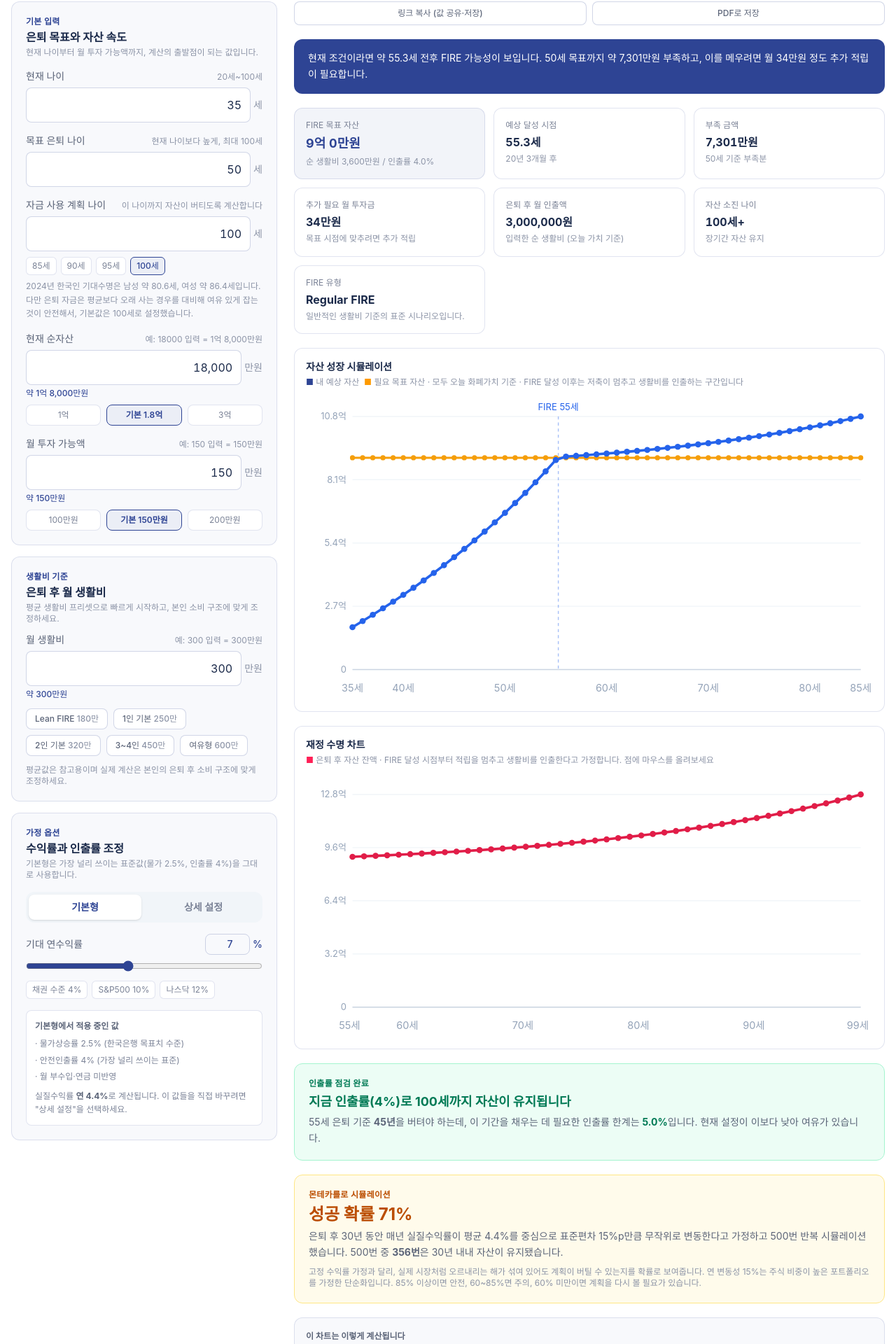
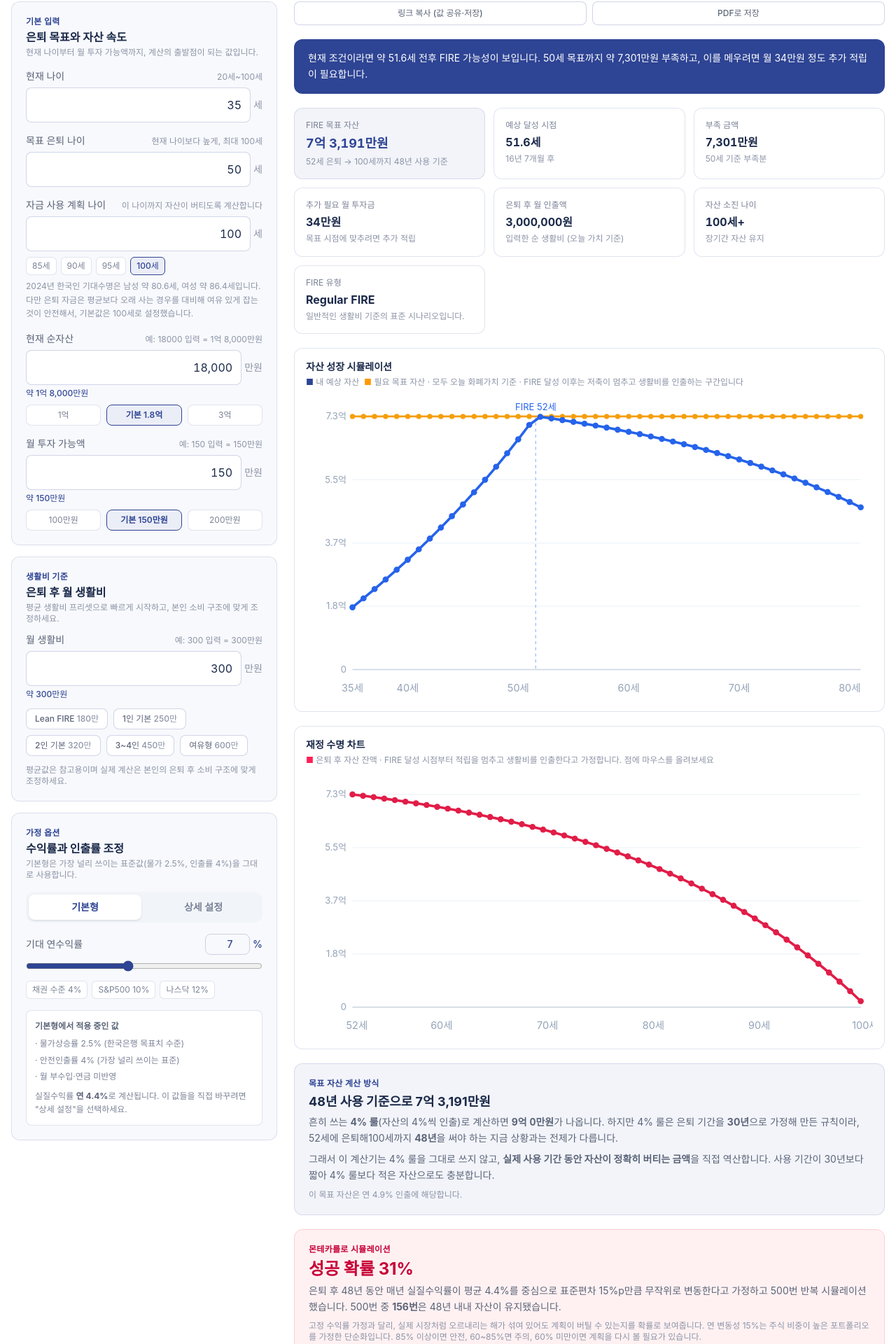
Before and after one commit to parkdane/pay-calc, a Next.js app: page /calc/fire in a window 1280 px wide. Shown: the part 305-2225 px from the top of the page at 70% size. Built offline with nearby package versions, Linux system fonts and the light colour scheme; a web font is replaced by a local one.

Commit message:
fire: 목표자산·달성나이를 실제 필요액 기준으로 통일, 4%룰은 참고값으로 분리

```diff
--- a/components/FireCalc.tsx
+++ b/components/FireCalc.tsx
@@ -181,8 +181,8 @@ export default function FireCalc() {
   const r = useMemo(() => {
     const netMonthly = Math.max(0, monthlyExpense - sideIncome - pension);
     const annualExpense = netMonthly * 10000 * 12;
-    // 사용자가 입력한 인출률 기준 목표 자산 (흔히 말하는 "4% 룰" 방식)
-    const fireNumber = annualExpense / (withdrawRate / 100);
+    // 흔히 말하는 "4% 룰" 기준 목표 자산 (참고 표시용 — 30년 은퇴를 전제로 한 근사값)
+    const ruleOfThumbNumber = annualExpense / (withdrawRate / 100);
 
     // ── 실질(오늘 화폐가치) 기준 시뮬레이션 ──
     // 명목수익률에서 물가상승률을 제거한 "실질수익률"로 자산을 굴린다.
@@ -196,7 +196,6 @@ export default function FireCalc() {
     const saveDecay = growSavings ? 1 : Math.pow(1 / (1 + inflation / 100), 1 / 12);
 
     const startAsset = asset * 10000;
-    const already = startAsset >= fireNumber;
     // 설정한 기대수명까지만 시뮬레이션
     const maxMonths = Math.max(0, Math.round((lifeExpectancy - age) * 12));
 
@@ -225,23 +224,28 @@ export default function FireCalc() {
       return hi;
     };
 
-    // 1) 달성 시점 계산 — 목표 자산(fireNumber)은 오늘 가치로 고정, 자산은 실질수익률로 성장
+    // 1) 달성 시점 계산 — 매달 "그 나이에 은퇴할 경우 필요한 자산"과 현재 자산을 비교한다.
+    //    늦게 은퇴할수록 써야 할 기간이 짧아 필요 자산이 줄어들기 때문에,
+    //    고정된 목표(4% 룰 근사값)를 쓰면 실제보다 은퇴 시점을 늦게 잡게 된다.
+    const already = startAsset >= requiredAssetFor(age);
     let cur = startAsset;
-    const target = fireNumber;
     let curSave = save;
     let months = 0;
     if (!already) {
-      while (cur < target && months < maxMonths) {
+      while (months < maxMonths) {
         cur = cur * (1 + mRet) + curSave;
         curSave = curSave * saveDecay;
         months++;
+        if (cur >= requiredAssetFor(age + months / 12)) break;
       }
     }
-    const reached = already || (cur >= target && months < maxMonths);
+    const reached = already || (months < maxMonths && cur >= requiredAssetFor(age + months / 12));
     const reachAge = already ? age : reached ? age + months / 12 : null;
     const reachMonths = already ? 0 : reached ? months : null;
-    // 달성 시점의 실제 자산 (목표를 살짝 초과 달성하므로 fireNumber와 다를 수 있다)
+    // 달성 시점의 실제 자산 (목표를 살짝 초과 달성하므로 목표치와 다를 수 있다)
     const assetAtRetire = already ? startAsset : cur;
+    // 화면에 표시할 목표 자산 = 실제 은퇴 시점 기준 필요 자산
+    const fireNumber = reachAge !== null ? requiredAssetFor(reachAge) : requiredAssetFor(retireAge > age ? retireAge : age);
 
     // 2) 차트용 경로: 달성 시점 이후 10년을 더 이어서 추세를 보여줌
     //    실질 기준이므로 목표선(target)은 수평으로 고정된다
@@ -396,6 +400,7 @@ export default function FireCalc() {
       safeWithdrawRate,
       retirementYears,
       requiredAtRetireAge,
+      ruleOfThumbNumber,
     };
   }, [age, retireAge, asset, monthlySave, monthlyExpense, returnRate, inflation, withdrawRate, sideIncome, pension, growSavings, lifeExpectancy]);
 
@@ -405,7 +410,7 @@ export default function FireCalc() {
   const monteCarlo = useMemo(() => {
     if (r.reachAge === null) return null;
     const TRIALS = 500;
-    const HORIZON_YEARS = 30;
+    const HORIZON_YEARS = Math.max(1, Math.round(r.retirementYears ?? 30));
     const ANNUAL_VOL = 0.15; // 주식 비중 높은 포트폴리오 기준 연 변동성 가정(단순화)
     const monthlyMean = r.mRet;
     const monthlySd = ANNUAL_VOL / Math.sqrt(12);
@@ -533,6 +538,12 @@ export default function FireCalc() {
               suffix="세"
               max={110}
             />
+            {lifeExpectancy <= age && (
+              <p className="mt-1.5 rounded-lg border border-amber-200 bg-amber-50 px-3 py-2 text-xs text-amber-700">
+                자금 사용 계획 나이가 현재 나이보다 낮거나 같습니다. 은퇴 후 쓸 기간이 없어 목표 자산이 0으로
+                계산됩니다. 현재 나이보다 높게 설정해주세요.
+              </p>
+            )}
             <div className="mt-2 flex flex-wrap gap-1.5">
               {[85, 90, 95, 100].map((v) => (
                 <button
@@ -691,10 +702,11 @@ export default function FireCalc() {
                   </span>
                 </span>
               </label>
-              <Slider label="안전인출률" value={withdrawRate} onChange={setWithdrawRate} min={2.5} max={5} step={0.5} />
+              <Slider label="안전인출률 (참고용)" value={withdrawRate} onChange={setWithdrawRate} min={2.5} max={5} step={0.5} />
               <p className="text-xs leading-relaxed text-[#8B93A6]">
-                안전인출률은 은퇴 후 자산의 몇 %를 매년 꺼내 쓸지를 정하는 값입니다. 4%가 표준으로 쓰이며,
-                낮출수록 목표 자산이 커지는 대신 자산이 바닥날 위험이 줄어듭니다.
+                이 계산기의 목표 자산은 인출률이 아니라 "자금 사용 계획 나이까지 실제로 버티는 금액"을 직접
+                역산해 정합니다. 여기서 정한 인출률은 결과 화면에서 흔히 쓰는 4% 룰과 비교해보는 참고값으로만
+                쓰입니다.
               </p>
               <div className="grid grid-cols-2 gap-4 border-t border-[rgba(46,68,148,0.14)] pt-4">
                 <Field label="월 부수입" value={sideIncome} onChange={setSideIncome} suffix="만원" />
@@ -763,7 +775,13 @@ export default function FireCalc() {
             highlight
             label="FIRE 목표 자산"
             value={eokFull(r.fireNumber)}
-            sub={`순 생활비 ${(r.netMonthly * 12).toLocaleString("ko-KR")}만원 / 인출률 ${withdrawRate.toFixed(1)}%`}
+            sub={
+              r.reachAge !== null
+                ? `${Math.round(r.reachAge)}세 은퇴 → ${lifeExpectancy}세까지 ${Math.round(
+                    lifeExpectancy - r.reachAge
+                  )}년 사용 기준`
+                : `순 생활비 월 ${r.netMonthly.toLocaleString("ko-KR")}만원 기준`
+            }
           />
           <Card
             label="예상 달성 시점"
@@ -807,46 +825,34 @@ export default function FireCalc() {
         {/* 재정 수명 차트 */}
         <DepletionChart path={r.depletionPath} depletionAge={r.depletionAge} lifeExpectancy={lifeExpectancy} />
 
-        {/* 인출률 적정성 경고 */}
-        {r.safeWithdrawRate !== null && r.retirementYears !== null && r.depletionAge !== null && (
-          <div className="rounded-xl border border-rose-200 bg-rose-50 p-5">
-            <p className="text-xs font-semibold uppercase tracking-wide text-rose-700">인출률 점검 필요</p>
-            <p className="mt-1 text-lg font-bold text-rose-700">
-              지금 인출률({withdrawRate}%)로는 {Math.round(r.depletionAge)}세에 자산이 바닥납니다
+        {/* 4% 룰 대비 안내 */}
+        {r.reachAge !== null && r.retirementYears !== null && (
+          <div className="rounded-xl border border-[rgba(46,68,148,0.14)] bg-[rgba(46,68,148,0.06)] p-5">
+            <p className="text-xs font-semibold uppercase tracking-wide text-[#2E4494]">목표 자산 계산 방식</p>
+            <p className="mt-1 text-lg font-bold text-[#1B2A4A]">
+              {Math.round(r.retirementYears)}년 사용 기준으로 {eokFull(r.fireNumber)}
             </p>
             <p className="mt-1 text-sm leading-relaxed text-[#5B6478]">
-              {Math.round(r.reachAge ?? 0)}세에 은퇴하면 {lifeExpectancy}세까지{" "}
-              <strong>{Math.round(r.retirementYears)}년</strong>을 버텨야 합니다. 흔히 쓰는 4% 룰은 은퇴 기간을{" "}
-              <strong>30년</strong>으로 가정하고 만들어진 규칙이라, 조기 은퇴로 기간이 길어지면 그대로 적용하기
-              어렵습니다.
+              흔히 쓰는 <strong>4% 룰</strong>(자산의 4%씩 인출)로 계산하면{" "}
+              <strong className="tabular-nums">{eokFull(r.ruleOfThumbNumber)}</strong>가 나옵니다. 하지만 4% 룰은
+              은퇴 기간을 <strong>30년</strong>으로 가정해 만든 규칙이라, {Math.round(r.reachAge)}세에 은퇴해
+              {lifeExpectancy}세까지 <strong>{Math.round(r.retirementYears)}년</strong>을 써야 하는 지금 상황과는
+              전제가 다릅니다.
             </p>
-            <div className="mt-3 rounded-lg border border-rose-200 bg-white p-3 text-sm">
-              <p className="font-semibold text-[#1B2A4A]">이렇게 조정해보세요</p>
-              <ul className="mt-1.5 space-y-1 text-[#5B6478]">
-                <li>
-                  · 안전인출률을{" "}
-                  <strong className="text-rose-700">{r.safeWithdrawRate.toFixed(1)}% 이하</strong>로 낮추기 ({lifeExpectancy}세까지
-                  버티는 수준)
-                </li>
-                <li>· 은퇴 나이를 늦춰 버텨야 할 기간을 줄이기</li>
-                <li>· 월 생활비를 줄이거나 은퇴 후에도 부수입·연금을 확보하기</li>
-              </ul>
-            </div>
-          </div>
-        )}
-
-        {r.safeWithdrawRate !== null && r.retirementYears !== null && r.depletionAge === null && (
-          <div className="rounded-xl border border-emerald-200 bg-emerald-50 p-5">
-            <p className="text-xs font-semibold uppercase tracking-wide text-emerald-700">인출률 점검 완료</p>
-            <p className="mt-1 text-lg font-bold text-emerald-700">
-              지금 인출률({withdrawRate}%)로 {lifeExpectancy}세까지 자산이 유지됩니다
+            <p className="mt-2 text-sm leading-relaxed text-[#5B6478]">
+              그래서 이 계산기는 4% 룰을 그대로 쓰지 않고,{" "}
+              <strong>실제 사용 기간 동안 자산이 정확히 버티는 금액</strong>을 직접 역산합니다.
+              {r.fireNumber > r.ruleOfThumbNumber
+                ? " 사용 기간이 30년보다 길어 4% 룰보다 더 많은 자산이 필요합니다."
+                : r.fireNumber < r.ruleOfThumbNumber
+                  ? " 사용 기간이 30년보다 짧아 4% 룰보다 적은 자산으로도 충분합니다."
+                  : ""}
             </p>
-            <p className="mt-1 text-sm leading-relaxed text-[#5B6478]">
-              {Math.round(r.reachAge ?? 0)}세 은퇴 기준 <strong>{Math.round(r.retirementYears)}년</strong>을 버텨야
-              하는데, 이 기간을 채우는 데 필요한 인출률 한계는{" "}
-              <strong className="text-emerald-700">{r.safeWithdrawRate.toFixed(1)}%</strong>입니다. 현재 설정이 이보다
-              낮아 여유가 있습니다.
-            </p>
+            {r.safeWithdrawRate !== null && (
+              <p className="mt-2 text-xs text-[#8B93A6]">
+                이 목표 자산은 연 {r.safeWithdrawRate.toFixed(1)}% 인출에 해당합니다.
+              </p>
+            )}
           </div>
         )}
 
```
